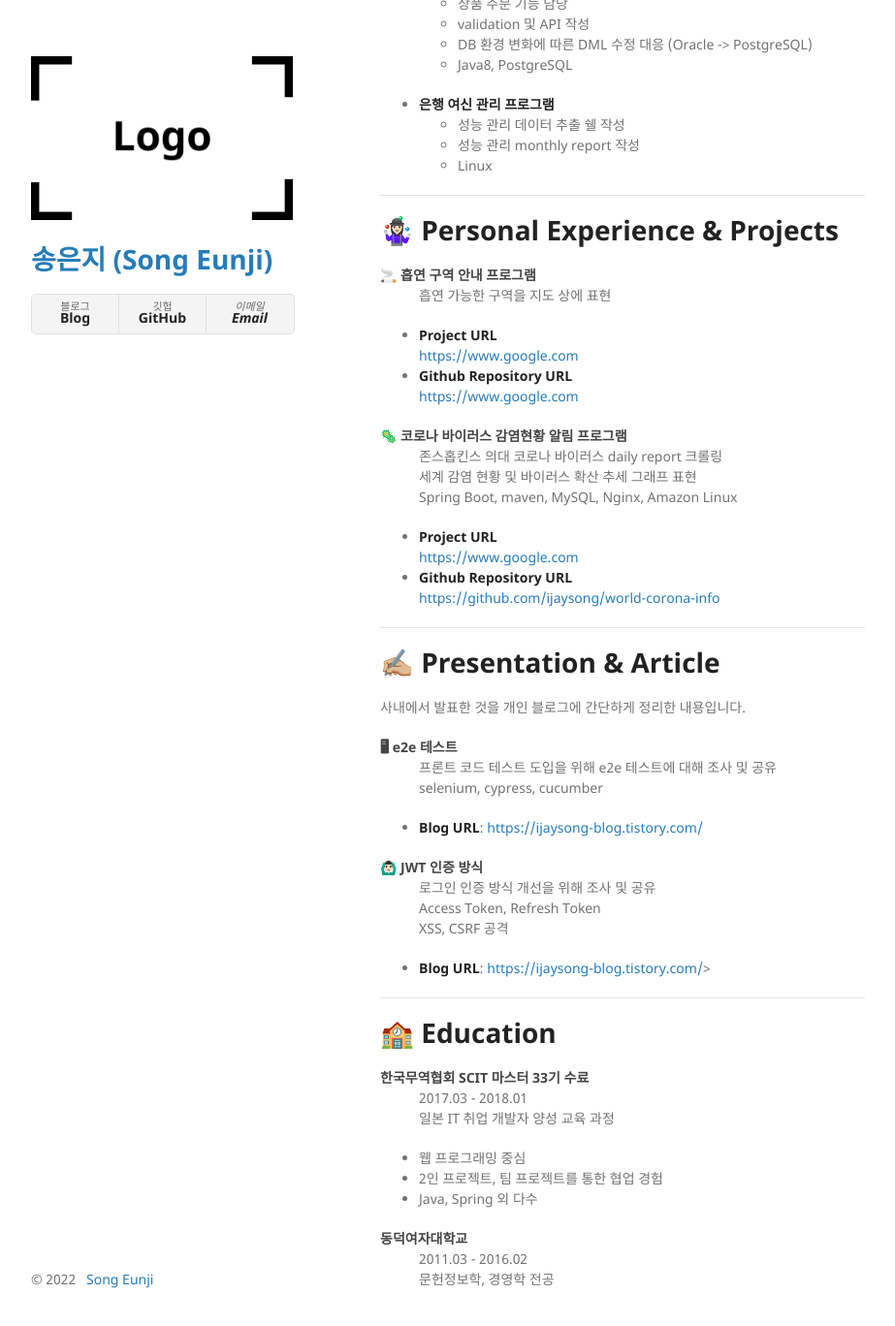
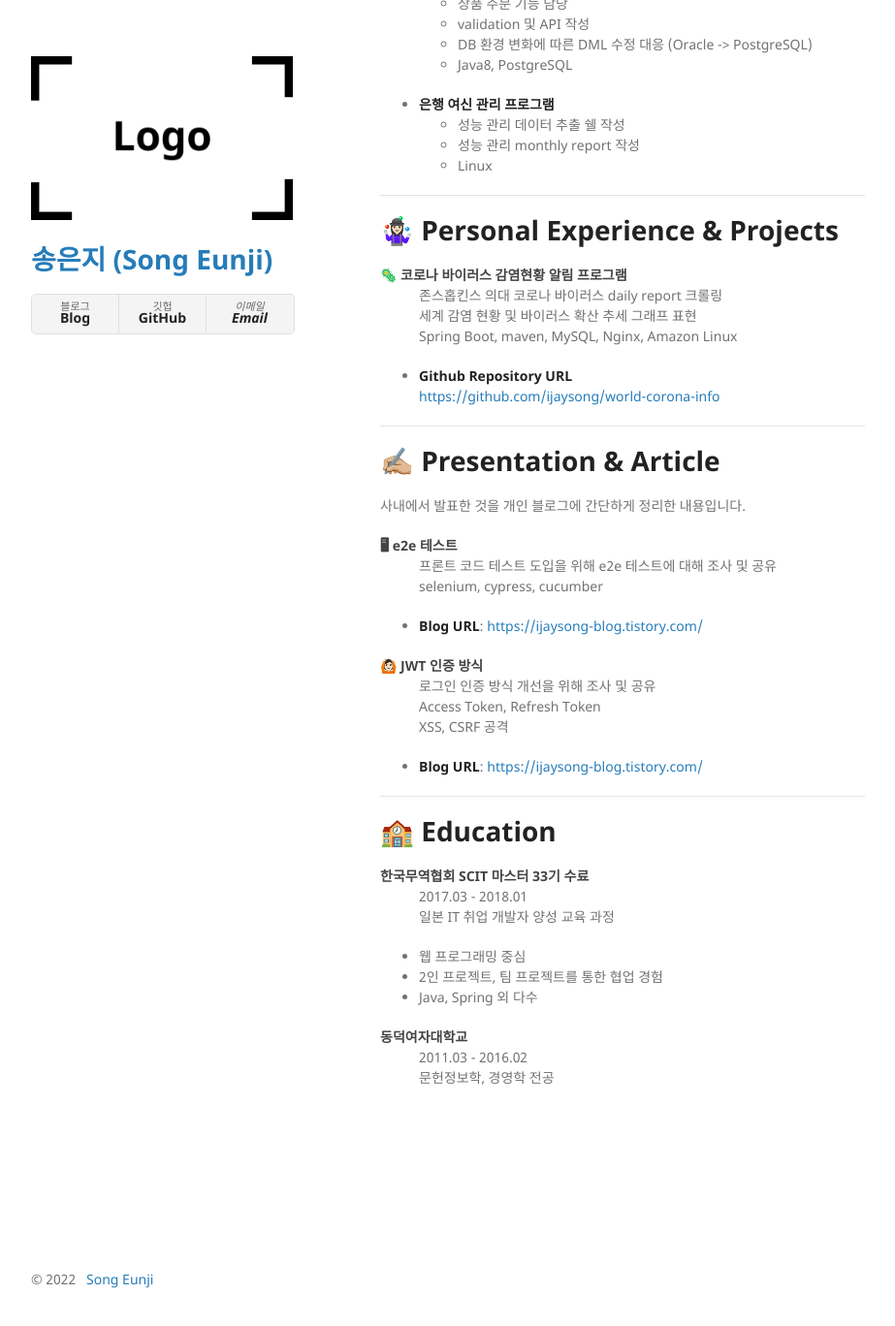
Before and after one commit to ijaysong/portfolio-about-me, a Jekyll site: the page built from index.md, in a window 1280 px wide and 1400 px high, scrolled down 1401 px. Shown: the top 1368 px of the window at 97% size, without its empty margins (178-1101 px from the left). Built offline with Jekyll 4.4.1, drawn with Linux system fonts in a browser that asks for light colours; our own code applies the rules of GitHub Pages for plain Markdown files; some of the changed text lies outside the part shown.

Commit message:
fix content

```diff
--- a/index.md
+++ b/index.md
@@ -3,7 +3,7 @@
 ---
 # 👩🏻‍💻 About Me
 ### Introduction
-* 안녕하세요! 4년차 개발자 송은지 입니다.
+* 안녕하세요! 4년차 개발자 **송은지** 입니다.
 * 궁금한게 있으면 꼭 해보고 싶어하는 호기심이 많은 성격 입니다.
 * 개발자가 되기 전부터 해외 취업에 대해 관심으로, 일본에서 커리어를 시작했습니다.
 * **일본어가 가능한 개발자**라는 특기를 살려 외국계 IT 회사에서 근무하고 있습니다.
@@ -92,9 +94,6 @@
   <dd>Spring Boot, maven, MySQL, Nginx, Amazon Linux</dd>
 </dl>
 
-<!-- TODO URL 수정 필요 -->
-* **Project URL**
-  <https://www.google.com>
 * **Github Repository URL**
   <https://github.com/ijaysong/world-corona-info>
 
@@ -115,14 +114,14 @@
 * **Blog URL**: <https://ijaysong-blog.tistory.com/>
 
 <dl>
-  <dt>🙆🏻‍♂️ JWT 인증 방식</dt>
+  <dt>🙆🏻‍ JWT 인증 방식</dt>
   <dd>로그인 인증 방식 개선을 위해 조사 및 공유</dd>
   <dd>Access Token, Refresh Token</dd>
   <dd>XSS, CSRF 공격</dd>
 </dl>
 
 <!-- TODO URL 수정 필요  -->
-* **Blog URL**: <https://ijaysong-blog.tistory.com/>>
+* **Blog URL**: <https://ijaysong-blog.tistory.com/>
 
 ---
 
```
Also changed, not shown: other parts of index.md (+3 -1 lines).
